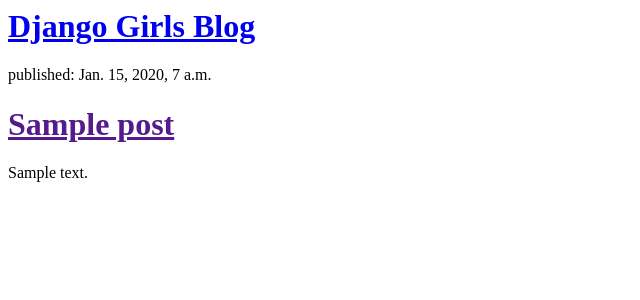
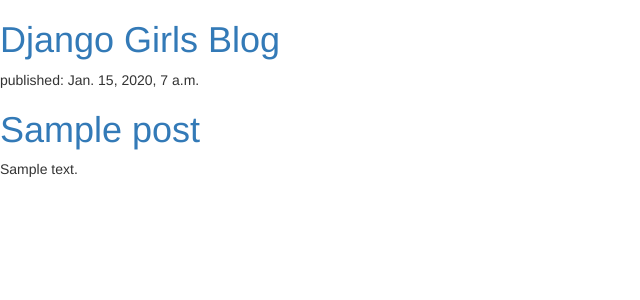
Before and after one commit to Carioca-zz/my-first-blog, a Django app: template blog/templates/blog/post_list.html in a window 1280 px wide. Shown: the top 300 px of the page, without its empty margins (0-640 px from the left). Run offline with Django 3.2, Linux system fonts and the light colour scheme; the template is opened without the code that fills it: values that come from a table or form of the project are taken from there, others are empty; tables that the repository leaves empty hold one stand-in row (values such as "Sample post"); some libraries are stand-ins or nearby versions.

Commit message:
static files operations for bootstrap

```diff
--- a/blog/templates/blog/post_list.html
+++ b/blog/templates/blog/post_list.html
@@ -1,10 +1,13 @@
+{% load staticfiles %}
 <html>
-
     <head>
         <title>Django Girls blog</title>
+        <link rel="stylesheet" href="//maxcdn.bootstrapcdn.com/bootstrap/3.2.0/css/bootstrap.min.css">
+        <link rel="stylesheet" href="//maxcdn.bootstrapcdn.com/bootstrap/3.2.0/css/bootstrap-theme.min.css">
+        <link rel="stylesheet" href="{% static 'css/blog.css' %}">
     </head>
     <body>
-
+        <div>
             <h1><a href="/">Django Girls Blog</a></h1>
         </div>
 
```
Lines whose indentation alone changed are shown as unchanged.
